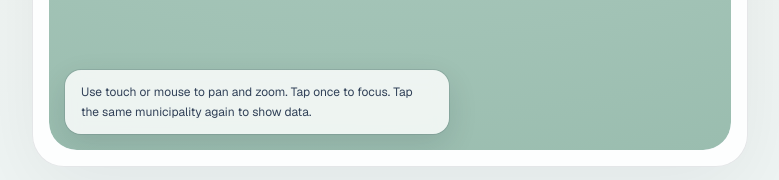
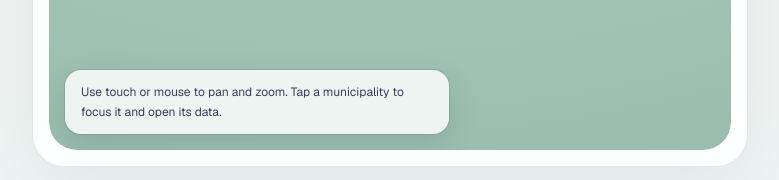
Before and after one commit to Andershauch/BranchesMap, a Next.js app: page /en in a window 1280 px wide. Shown: the part 1241-1421 px from the top of the page, without its empty margins (32-811 px from the left). Built offline with nearby package versions, Linux system fonts and the light colour scheme.

Commit message:
refactor: open municipality data on focus

```diff
--- a/components/maps/sjaelland-municipality-map.tsx
+++ b/components/maps/sjaelland-municipality-map.tsx
@@ -88,7 +88,7 @@ const uiCopy: Record<
     zoomOut: "Zoom ud",
     reset: "Nulstil",
     header: "Hovedkort",
-    hint: "Brug fingre eller mus til at panorere og zoome. Tryk én gang for fokus. Tryk igen på samme kommune for at vise data.",
+    hint: "Brug fingre eller mus til at panorere og zoome. Tryk på en kommune for at fokusere den og åbne dens data.",
     jobsSuffix: "jobs i POC",
     industriesTitle: "Brancher med flest jobs i POC'en",
     selectedEyebrow: "Kommunedata",
@@ -100,7 +100,7 @@ const uiCopy: Record<
     zoomOut: "Zoom out",
     reset: "Reset",
     header: "Home map",
-    hint: "Use touch or mouse to pan and zoom. Tap once to focus. Tap the same municipality again to show data.",
+    hint: "Use touch or mouse to pan and zoom. Tap a municipality to focus it and open its data.",
     jobsSuffix: "jobs in the POC",
     industriesTitle: "Industries with the most jobs in the POC",
     selectedEyebrow: "Municipality data",
```
